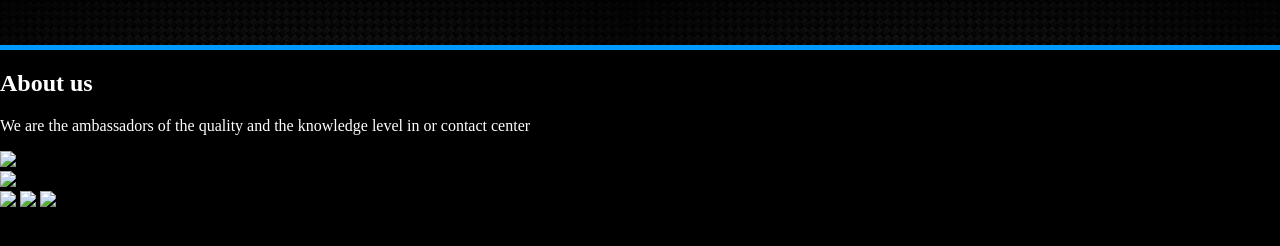
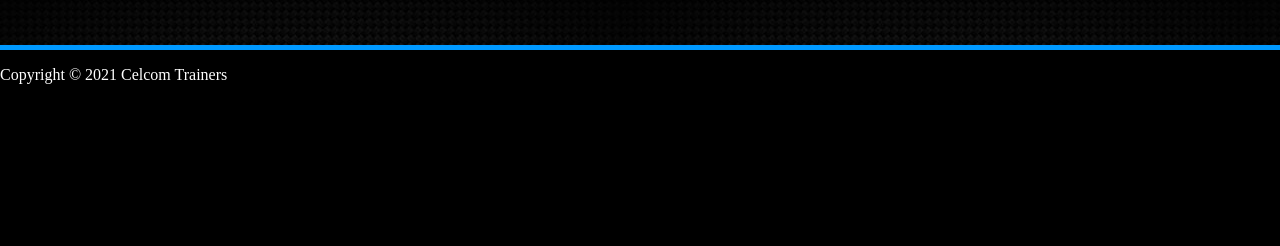
Before and after one commit to dictator0763/sneaker, a plain HTML site: page index.html in a window 1280 px wide. Shown: the part 1688-1934 px from the top of the page. After the commit the page ends 1788 px from the top, so only its background shows below. Drawn offline with Linux system fonts and the light colour scheme.

Commit message:
Add files via upload

```diff
--- a/index.html
+++ b/index.html
@@ -8,10 +8,10 @@
 	<div class="starter">
 		<div class="navbar">
 			<div class="bar">
-			<a href="../Celcom%20Training%20Website/index.html"><img class="logo" src="img\logo.png"></a>
+			<a href="www.google.com"><img class="logo" src="img\logo.png"></a>
 		<div>
 		<ul>
-				<li>Notes</li>
+				<a href=""><li>Notes</li></a>
 				<li>Quiz</li>
 				<li>Forum</li>
 				<li>Login</li>
@@ -28,7 +28,7 @@
 				</div>
 				<div class="option">
 					<div class="opt">
-					<img src="img\question.png">
+					<a href=""><img src="img\question.png"></a>
 					<p>Products</p>
 					</div>
 					<div class="opt">
@@ -107,26 +107,11 @@
 	</div>
 </div>
 </div>
-	<div>
-		<h2>About us</h2>
-		<p>We are the ambassadors of the quality and the knowledge level in or contact center</p>
-		<div>
-			<div class="som">
-			<img src="person1.jpg">
-			</div>
-			<div class="am">
-			<img src="person1.jpg">
-			</div>
-			<div class="trainers">
-			<img src="person1.jpg">
-			<img src="person1.jpg">
-			<img src="person1.jpg">
-			</div>
-		</div>
-	</div>
-	<div style="margin: 500px"></div>
 	<footer>
 		<p>Copyright &copy; 2021 Celcom Trainers</p>
 	</footer>
+
+	<script type="text/javascript" src="js\main.js">
+	</script>
 </body>
 </html>
```
